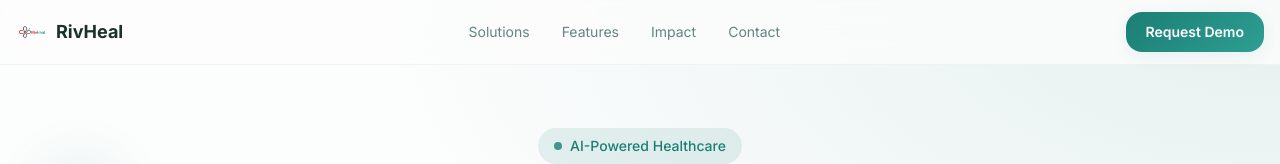
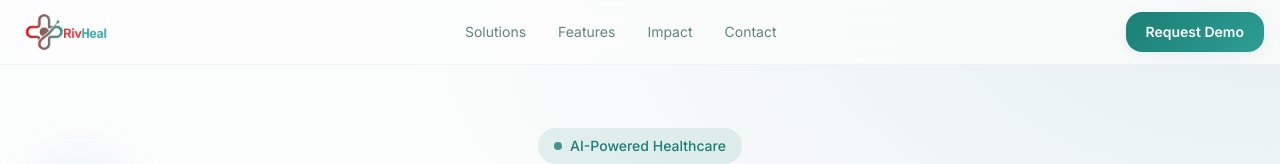
Before and after one commit to Iterative-Lead-Systems/rivheal-website-next, a Next.js app: page / in a window 1280 px wide. Shown: the top 164 px of the page. Built offline with nearby package versions, Linux system fonts and the light colour scheme.

Commit message:
chore: modify logo

```diff
--- a/components/Header.tsx
+++ b/components/Header.tsx
@@ -20,18 +20,19 @@ export default function Header() {
       <div className="container mx-auto px-4 h-16 flex items-center justify-between">
         {/* Logo */}
         <Link href="/" className="flex items-center gap-2 shrink-0">
+          {/* <Link href="/" className="flex items-center gap-2"> */}
           {/* TODO: add /public/rivheal.png — use text fallback until then */}
-          <div className="flex items-center gap-2">
-            <Image
-              src="/rivheal.png"
-              alt="RivHeal"
-              width={32}
-              height={32}
-              className="h-8 w-8 object-contain"
-              onError={() => {}}
-            />
-            <span className="hidden sm:inline text-lg font-bold text-foreground">RivHeal</span>
-          </div>
+          <Image
+            src="/rivheal.png"
+            alt="RivHeal"
+            width={499}
+            height={499}
+            // className="h-16 w-auto object-contain"
+            className="h-[100px] w-auto object-contain-m-2"
+            style={{ maxHeight: "none" }} // override any max-height
+            onError={() => {}}
+            priority
+          />
         </Link>
 
         {/* Desktop nav */}
@@ -63,7 +64,11 @@ export default function Header() {
           onClick={() => setMobileOpen(!mobileOpen)}
           aria-label="Toggle menu"
         >
-          {mobileOpen ? <X className="w-5 h-5" /> : <Menu className="w-5 h-5" />}
+          {mobileOpen ? (
+            <X className="w-5 h-5" />
+          ) : (
+            <Menu className="w-5 h-5" />
+          )}
         </button>
       </div>
 
```
Also changed, not shown: public/rivheal copy.png (added).
